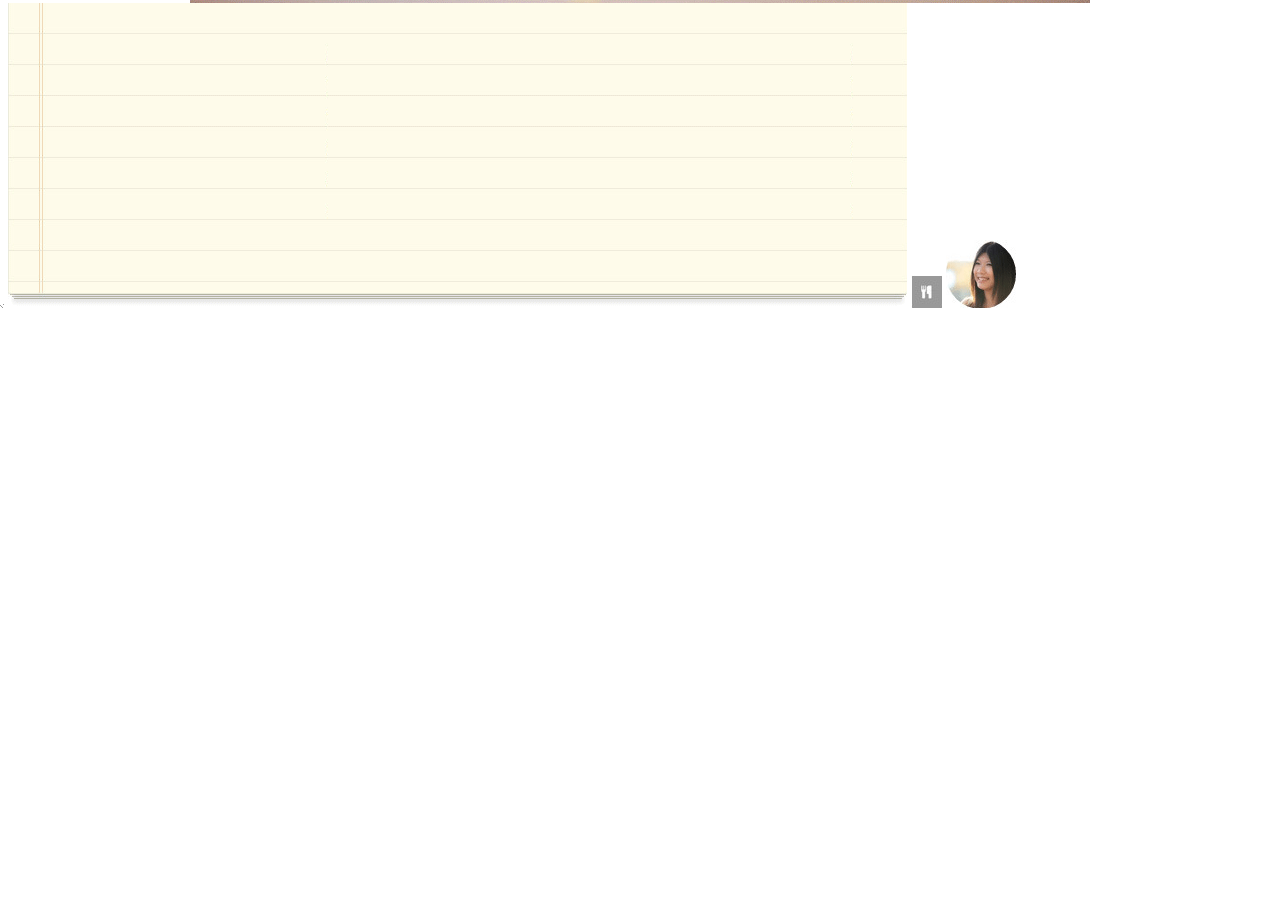
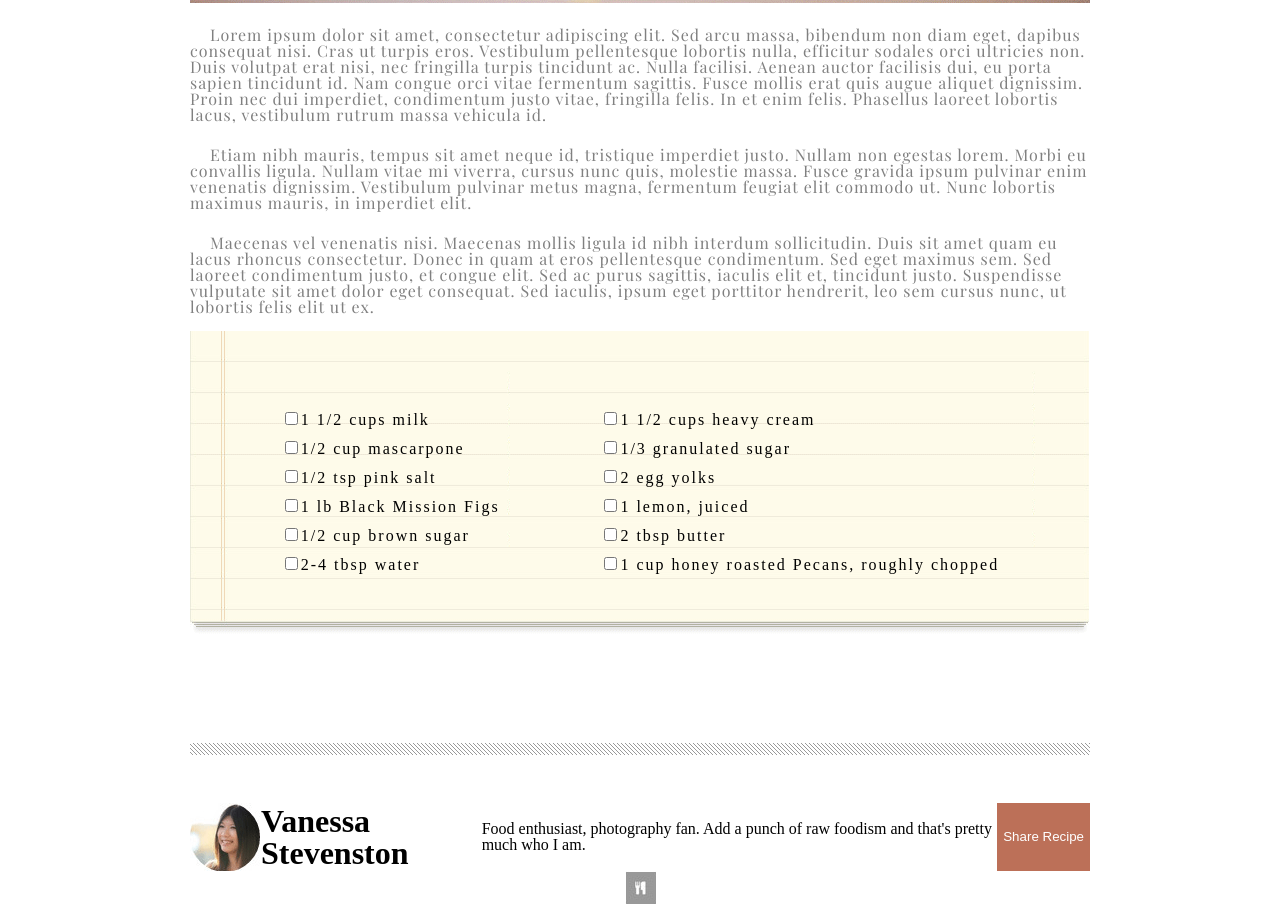
Before and after one commit to everydaytimmy/choco-pizza, a plain HTML site: page index.html in a window 1280 px wide. Shown: the part 826-1733 px from the top of the page. Before the commit the page ends 1137 px from the top, so only its background shows below. Drawn offline with nearby package versions, Linux system fonts and the light colour scheme; a web font is replaced by a local one.

Commit message:
final commit out of time

```diff
--- a/index.html
+++ b/index.html
@@ -7,6 +7,10 @@
   <title>Chocolate Pizza</title>
   <link rel="preconnect" href="https://fonts.gstatic.com">
   <link href="https://fonts.googleapis.com/css2?family=Yellowtail&display=swap" rel="stylesheet">
+  <link rel="preconnect" href="https://fonts.gstatic.com">
+  <link href="https://fonts.googleapis.com/css2?family=Playfair+Display&display=swap" rel="stylesheet">
+  <link rel="preconnect" href="https://fonts.gstatic.com">
+  <link href="https://fonts.googleapis.com/css2?family=Kiwi+Maru:wght@300&display=swap" rel="stylesheet">
   <link rel="stylesheet" href="reset.css">
   <link rel="stylesheet" href="style.css">
 </head>
@@ -55,13 +59,79 @@
     <img src='img/choco-pizza.png' alt='Chocolate Pizza'>
   </div>
 
+  <article>
+    <p>Lorem ipsum dolor sit amet, consectetur adipiscing elit. Sed arcu massa, bibendum non diam eget, dapibus
+      consequat nisi. Cras ut turpis eros. Vestibulum pellentesque lobortis nulla, efficitur sodales orci ultricies non.
+      Duis volutpat erat nisi, nec fringilla turpis tincidunt ac. Nulla facilisi. Aenean auctor facilisis dui, eu porta
+      sapien tincidunt id. Nam congue orci vitae fermentum sagittis. Fusce mollis erat quis augue aliquet dignissim.
+      Proin nec dui imperdiet, condimentum justo vitae, fringilla felis. In et enim felis. Phasellus laoreet lobortis
+      lacus, vestibulum rutrum massa vehicula id.
+    </p>
+
+    <p>
+      Etiam nibh mauris, tempus sit amet neque id, tristique imperdiet justo. Nullam non egestas lorem. Morbi eu
+      convallis ligula. Nullam vitae mi viverra, cursus nunc quis, molestie massa. Fusce gravida ipsum pulvinar enim
+      venenatis dignissim. Vestibulum pulvinar metus magna, fermentum feugiat elit commodo ut. Nunc lobortis maximus
+      mauris, in imperdiet elit.
+    </p>
+
+    <p>
+      Maecenas vel venenatis nisi. Maecenas mollis ligula id nibh interdum sollicitudin. Duis sit amet quam eu lacus
+      rhoncus consectetur. Donec in quam at eros pellentesque condimentum. Sed eget maximus sem. Sed laoreet condimentum
+      justo, et congue elit. Sed ac purus sagittis, iaculis elit et, tincidunt justo. Suspendisse vulputate sit amet
+      dolor eget consequat. Sed iaculis, ipsum eget porttitor hendrerit, leo sem cursus nunc, ut lobortis felis elit ut
+      ex.
+    </p>
+  </article>
+
+  <div class='list'>
+    <img src='img/list-bg.png' alt='list-bg'>
+  </div>
+
+  <div class='ingredients'>
+
+    <div class='group1'>
+      <ul>
+        <li><input type="checkbox">1 1/2 cups milk</li>
+        <li><input type="checkbox">1/2 cup mascarpone</li>
+        <li><input type="checkbox">1/2 tsp pink salt</li>
+        <li><input type="checkbox">1 lb Black Mission Figs</li>
+        <li><input type="checkbox">1/2 cup brown sugar</li>
+        <li><input type="checkbox">2-4 tbsp water</li>
+      </ul>
+    </div>
+
+    <div class='group2'>
+      <ul>
+        <li><input type="checkbox">1 1/2 cups heavy cream</li>
+        <li><input type="checkbox">1/3 granulated sugar</li>
+        <li><input type="checkbox">2 egg yolks</li>
+        <li><input type="checkbox">1 lemon, juiced</li>
+        <li><input type="checkbox">2 tbsp butter</li>
+        <li><input type="checkbox">1 cup honey roasted Pecans, roughly chopped</li>
+      </ul>
+    </div>
+  </div>
 
 
-  <img src='img/hr-img.png' alt='hr-img'>
-  <img src='img/list-bg.png' alt='list-bg'>
+  <div class='banner'></div>
+
+  <div class='about-me'>
+    <div class='author-details'>
+      <img src='img/van-pic.png' alt='van-pic'>
+      <h2 class='name'>Vanessa Stevenston</h2>
+      <p class='bio'>Food enthusiast, photography fan. Add a punch of raw foodism and that's pretty much who I am.</p>
+    </div>
+
+    <button class="share-recipe-btn">
+      Share Recipe
+    </button>
+  </div>
+
+  <div class='footer'>
     <img src='img/small-logo.png' alt='small-logo'>
+  </div>
 
-  <img src='img/van-pic.png' alt='van-pic'>
 </body>
 
 </html>
--- a/style.css
+++ b/style.css
@@ -69,3 +69,76 @@ header{
   margin-bottom: 2rem;
   margin-top: .5rem;
 }
+
+article {
+  width: 900px;
+  margin: auto;
+}
+
+article p {
+  text-indent: 20px;
+  margin-top: 1.5rem;
+  color: gray;
+  font-size: 1rem;
+  font-family: 'Playfair Display', serif;
+  letter-spacing: 1px;
+
+}
+
+.list {
+  width: 900px;
+  margin: auto;
+  margin-top: 1rem
+}
+
+.ingredients{
+  display: flex;
+  flex:1;
+  width: 900px;
+  margin: auto;
+  justify-content: space-evenly;
+  font-family: 'Kiwi Maru', serif;
+  font-size: 1rem;
+  letter-spacing: 2px;
+  margin-top: -15rem;
+  margin-bottom: 10rem;
+}
+
+li {
+  margin: 10px;
+}
+
+.footer{
+  text-align: center;
+}
+
+.footer img{
+  border-width: thick;
+}
+
+.about-me {
+  display: flex;
+  width: 900px;
+  margin: auto;
+}
+
+.author-details {
+  display: flex;
+  align-items: center;
+}
+
+.name{
+  font-weight: bold;
+  font-size: 2rem;
+}
+
+.author-details{
+  display:flex;
+  flex:1;
+}
+
+.share-recipe-btn {
+  background-color: #bc7058;
+  border: none;
+  color: white;
+}
```
Lines whose indentation alone changed are shown as unchanged.
